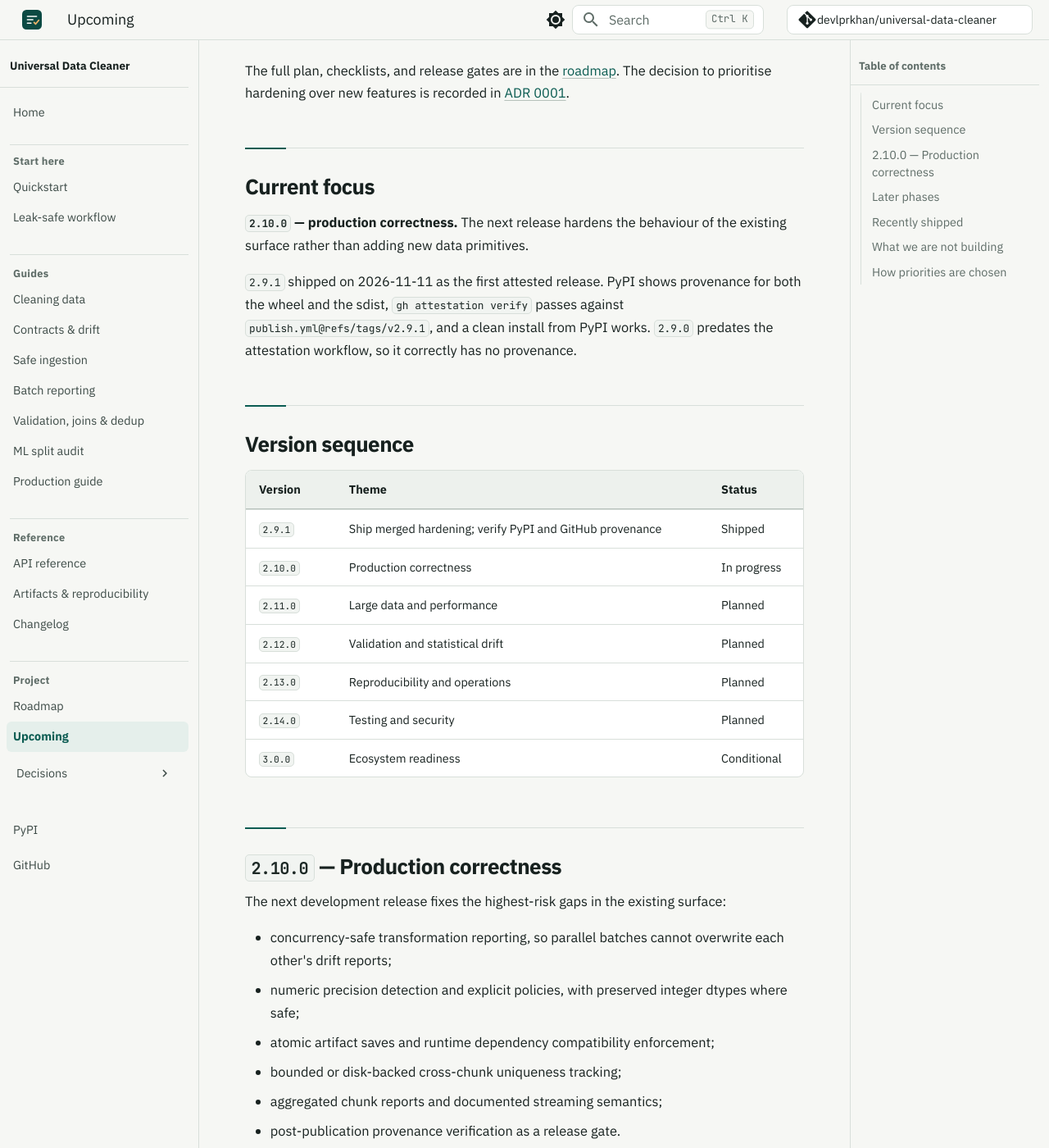
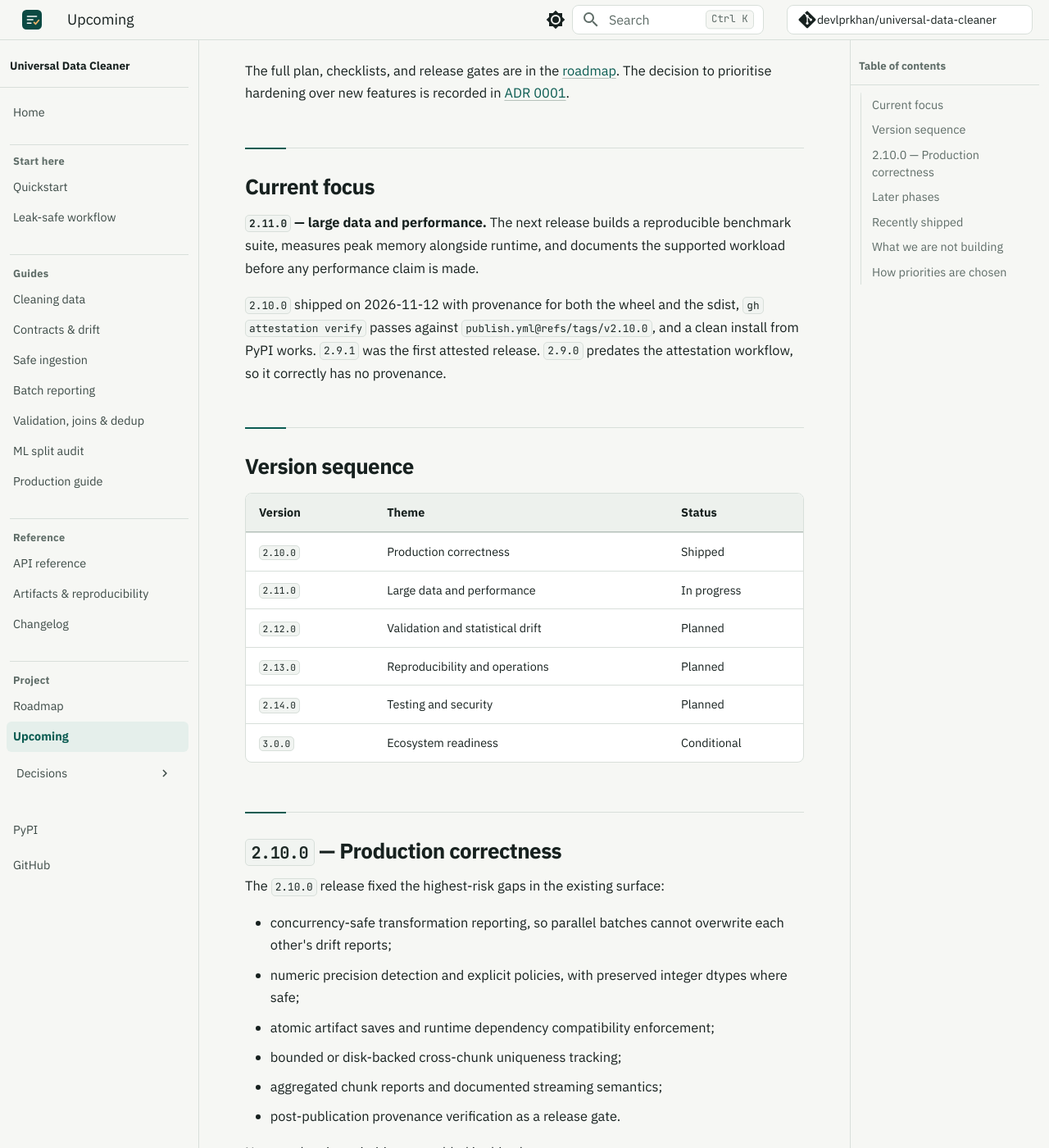
Before and after one commit to devlprkhan/universal-data-cleaner, an MkDocs documentation site: the page built from docs/upcoming.md, in a window 1280 px wide and 1400 px high, scrolled down 226 px. Shown: the whole window at 82% size. Built offline with MkDocs 1.6.1 and Material for MkDocs 9.7.7, drawn with Linux system fonts in a browser that asks for light colours; comment, search, counter and statistics services are not loaded; some of the changed text lies outside the part shown.

Commit message:
docs: record the verified 2.10.0 release (#44)

```diff
--- a/docs/upcoming.md
+++ b/docs/upcoming.md
@@ -12,21 +12,21 @@ The decision to prioritise hardening over new features is recorded in
 
 ## Current focus
 
-**`2.10.0` — production correctness.** The next release hardens the behaviour of
-the existing surface rather than adding new data primitives.
+**`2.11.0` — large data and performance.** The next release builds a reproducible
+benchmark suite, measures peak memory alongside runtime, and documents the
+supported workload before any performance claim is made.
 
-`2.9.1` shipped on 2026-11-11 as the first attested release. PyPI shows
-provenance for both the wheel and the sdist, `gh attestation verify` passes
-against `publish.yml@refs/tags/v2.9.1`, and a clean install from PyPI works.
-`2.9.0` predates the attestation workflow, so it correctly has no provenance.
+`2.10.0` shipped on 2026-11-12 with provenance for both the wheel and the sdist,
+`gh attestation verify` passes against `publish.yml@refs/tags/v2.10.0`, and a
+clean install from PyPI works. `2.9.1` was the first attested release. `2.9.0`
+predates the attestation workflow, so it correctly has no provenance.
 
 ## Version sequence
 
 | Version | Theme | Status |
 | --- | --- | --- |
-| `2.9.1` | Ship merged hardening; verify PyPI and GitHub provenance | Shipped |
-| `2.10.0` | Production correctness | In progress |
-| `2.11.0` | Large data and performance | Planned |
+| `2.10.0` | Production correctness | Shipped |
+| `2.11.0` | Large data and performance | In progress |
 | `2.12.0` | Validation and statistical drift | Planned |
 | `2.13.0` | Reproducibility and operations | Planned |
 | `2.14.0` | Testing and security | Planned |
@@ -34,8 +34,7 @@ against `publish.yml@refs/tags/v2.9.1`, and a clean install from PyPI works.
 
 ## `2.10.0` — Production correctness
 
-The next development release fixes the highest-risk gaps in the existing
-surface:
+The `2.10.0` release fixed the highest-risk gaps in the existing surface:
 
 - concurrency-safe transformation reporting, so parallel batches cannot
   overwrite each other's drift reports;
@@ -46,7 +45,7 @@ surface:
 - aggregated chunk reports and documented streaming semantics;
 - post-publication provenance verification as a release gate.
 
-No new cleaning primitive is planned until this phase is complete.
+No new cleaning primitive was added in this phase.
 
 ## Later phases
 
@@ -68,6 +67,7 @@ No new cleaning primitive is planned until this phase is complete.
 
 | Version | Theme | Status |
 | --- | --- | --- |
+| `2.10.0` | Production correctness: concurrency-safe reports, precision policies, atomic artifacts, chunked uniqueness | Shipped |
 | `2.9.1` | Ship merged hardening; prove PyPI and GitHub provenance | Shipped |
 | `2.9.0` | Reliability hardening across contracts, joins, artifacts, clipping, ingestion, and API docs | Shipped |
 | `2.8.0` | Excel ingestion on the same `IngestionReport` model | Shipped |
```
Also changed, not shown: ROADMAP.md (+26 -10 lines).
